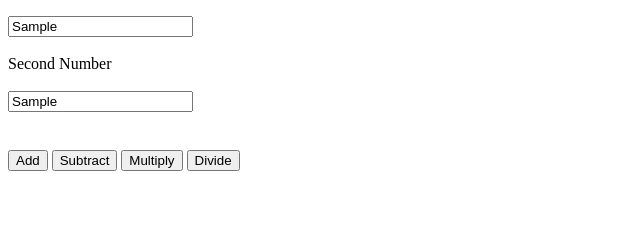
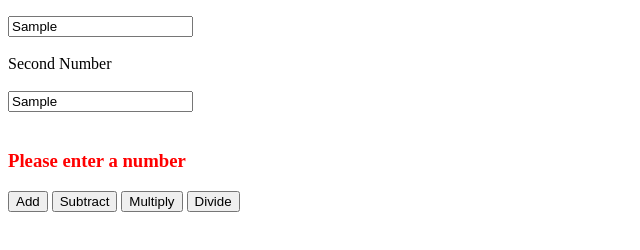
Before and after one commit to Parani2002/Javascript-2025, a website: page Additional/index.html in a window 1280 px wide. Both pictures are taken after typing "Sample", "Sample" into the empty fields and a click on the button "Add". Shown: the part 86-336 px from the top of the page, without its empty margins (0-640 px from the left). Drawn offline with Linux system fonts and the light colour scheme.

Commit message:
display error messages using js

```diff
--- a/Additional/index.html
+++ b/Additional/index.html
@@ -4,6 +4,11 @@
     <meta name="viewport" content="width=device-width, initial-scale=1.0">
     <title>Document</title>
 </head>
+<style>
+    .error{
+        display: none;
+    }
+</style>
 <body>
     <h1>Calculator</h1>
     <label for="input1">First Number</label><br><br>
@@ -12,6 +17,7 @@
     <input type="text" id="input2" name="input2"><br><br>
 
     <h2 id="result"></h2>
+    <h3 class="error"></h3>
 
     <button onclick="add()">Add</button>
     <button onclick="subtract()">Subtract</button>
@@ -22,7 +28,9 @@
             var input1 = document.getElementById('input1').value;
             var input2 = document.getElementById('input2').value;
             if (isNaN(input1) || isNaN(input2)) {
-                alert("Please enter a number");
+                document.querySelector('.error').style.display = 'block';
+                document.querySelector('.error').style.color = 'red';
+                document.querySelector('.error').innerHTML = "Please enter a number";
             }else if(input1 == "" || input2 == ""){
                 alert("Please enter a number");
             }else{
```
